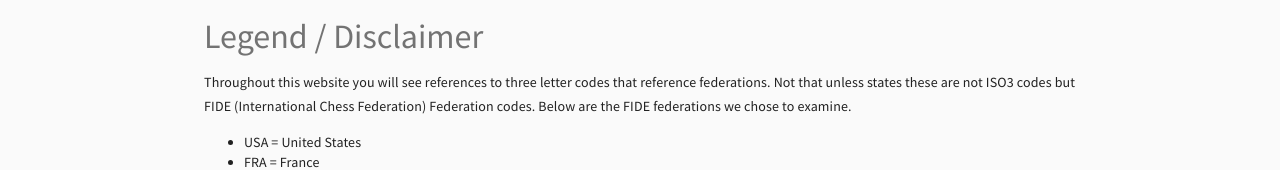
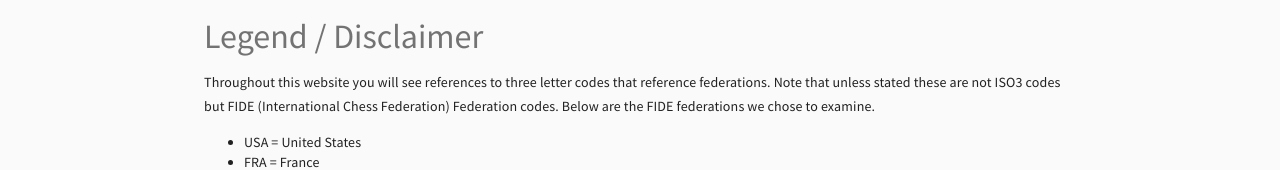
Before and after one commit to cgbur/chess-analysis-vue, a Vue app: page / in a window 1280 px wide. Shown: the part 357-527 px from the top of the page. Built offline with nearby package versions, Linux system fonts and the light colour scheme.

Commit message:
Update Legend.vue

```diff
--- a/src/components/text/Legend.vue
+++ b/src/components/text/Legend.vue
@@ -2,7 +2,7 @@
   <div>
     <h1 class="md-display-1" style="margin-bottom: 0">Legend / Disclaimer</h1>
     <p class="md-body-2">Throughout this website you will see references to
-      three letter codes that reference federations. Not that unless states these are not ISO3 codes but FIDE
+      three letter codes that reference federations. Note that unless stated these are not ISO3 codes but FIDE
       (International Chess Federation) Federation codes. Below are the FIDE federations we chose to examine.
     </p>
     <ul>
```
